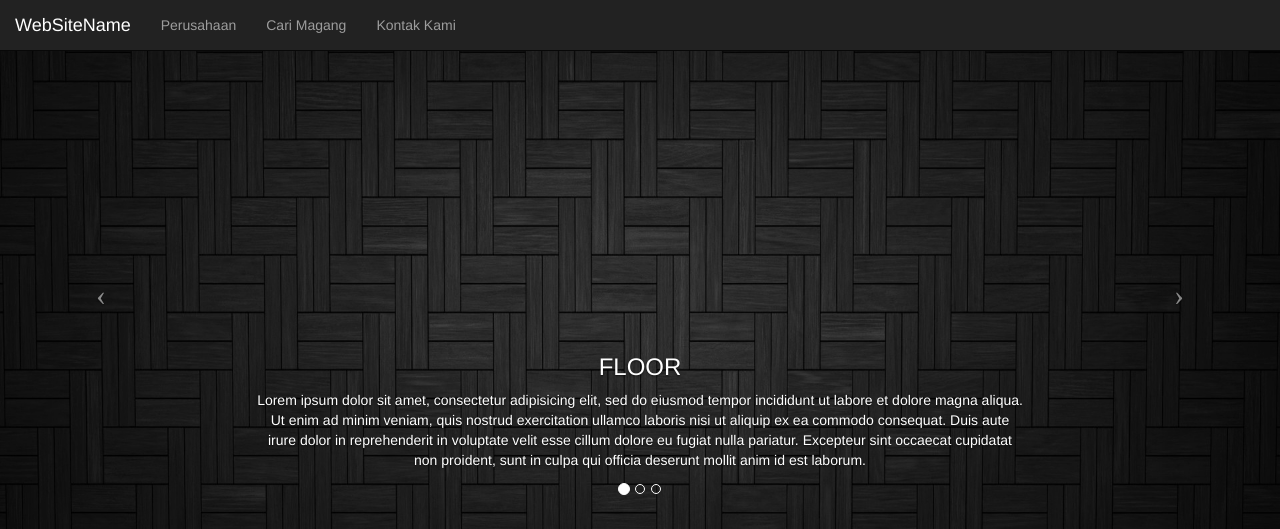
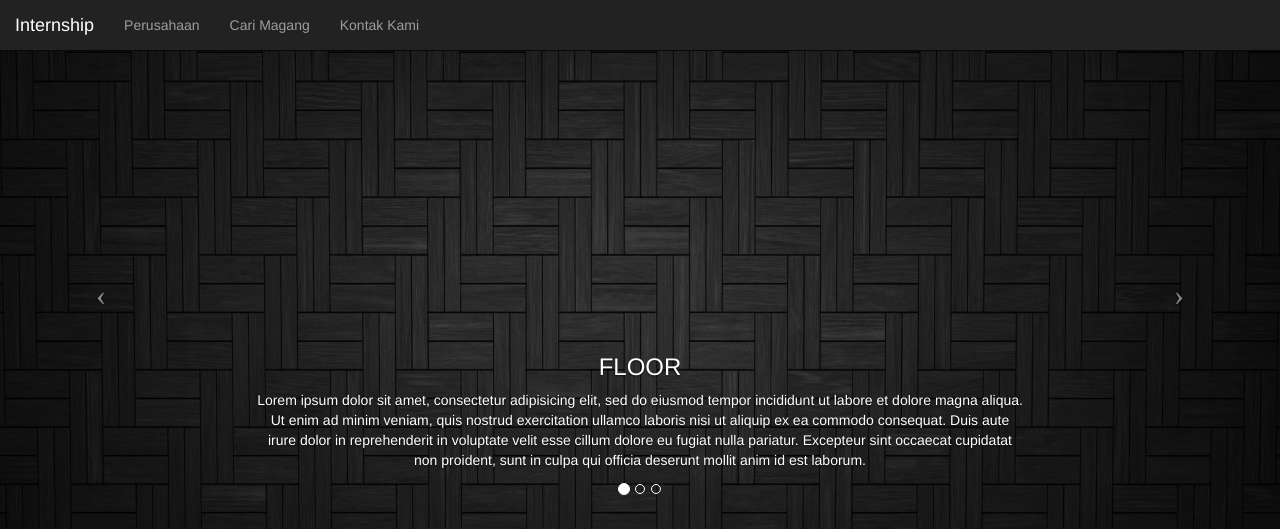
Before and after one commit to athmaula/ProjectMagang, a PHP site: page /index.php in a window 1280 px wide. Shown: the top 529 px of the page. Run offline with PHP 8.4, Linux system fonts and the light colour scheme; some libraries are stand-ins or nearby versions.

Commit message:
nama site udah di ganti bro

```diff
--- a/header.php
+++ b/header.php
@@ -10,7 +10,7 @@
 	<nav class="navbar navbar-inverse navbar-fixed-top">
 		<div class="container-fluid">
     		<div class="navbar-header">
-      			<a class="navbar-brand" href="index.php">WebSiteName</a>
+      			<a class="navbar-brand" href="index.php">Internship</a>
     		</div>
     		<ul class="nav navbar-nav">
       			<li><a href="perusahaan.php">Perusahaan</a></li>
```
